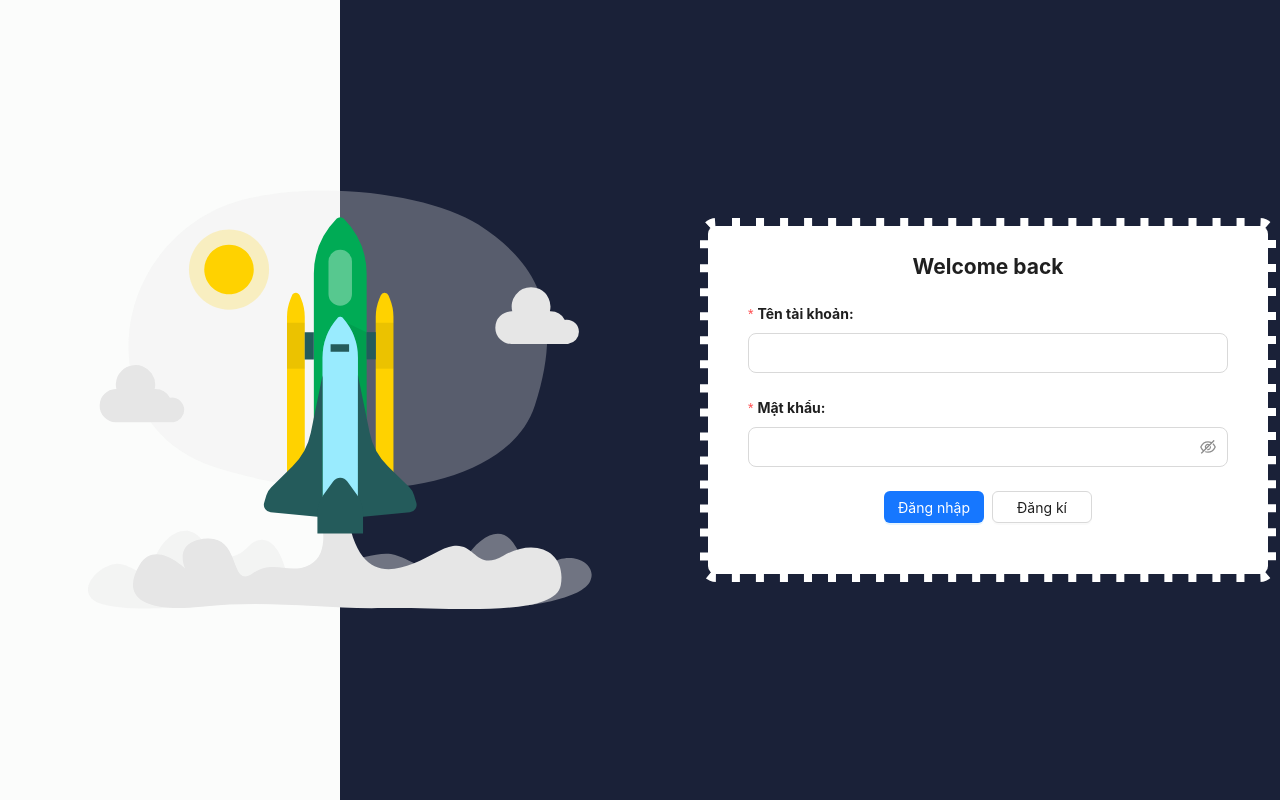
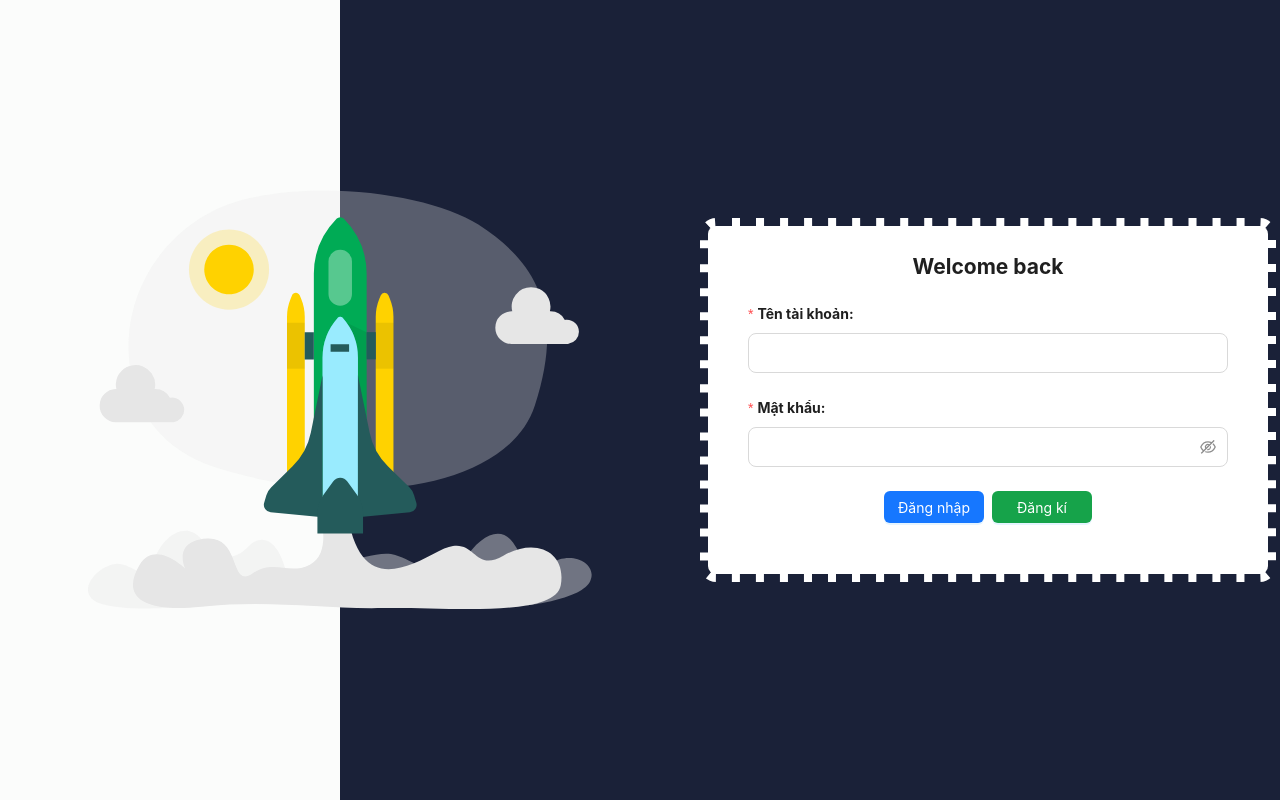
Before and after one commit to LeTuan03/manager-employee-l3, a React (Vite) app: page /login in a window 1280 px wide. Built offline with nearby package versions, Linux system fonts and the light colour scheme.

Commit message:
push code

```diff
--- a/src/App.jsx
+++ b/src/App.jsx
@@ -36,23 +36,27 @@ export default function App() {
             children: [
                 {
                     index: true,
-                    element: <></>,
+                    element: <>Home page</>,
                 },
                 {
                     path: "/manage_employee",
-                    element: <Employee></Employee>,
+                    element: isAuthenticated ? <Employee></Employee> : "403",
                 },
                 {
                     path: "/release",
-                    element: <PageEnd></PageEnd>,
+                    element: isAuthenticated ? <PageEnd></PageEnd> : "403",
                 },
                 {
                     path: "/awaiting_approval",
-                    element: <AwaitingApproval></AwaitingApproval>,
+                    element: isAuthenticated ? (
+                        <AwaitingApproval></AwaitingApproval>
+                    ) : (
+                        "403"
+                    ),
                 },
                 {
                     path: "/approved",
-                    element: <Approved></Approved>,
+                    element: isAuthenticated ? <Approved></Approved> : "403",
                 },
                 {
                     path: "/addnew_employee",
--- a/src/pages/signin/Signin.jsx
+++ b/src/pages/signin/Signin.jsx
@@ -167,7 +167,10 @@ export default function SignIn() {
                                     >
                                         Đăng nhập
                                     </Button>
-                                    <Button className="ml-2 w-[100px]">
+                                    <Button
+                                        className="ml-2 w-[100px] bg-green-600"
+                                        type="primary"
+                                    >
                                         Đăng kí
                                     </Button>
                                 </Form.Item>
--- a/src/utils/axios-customize.js
+++ b/src/utils/axios-customize.js
@@ -24,6 +24,9 @@ instance.interceptors.response.use(
         return response;
     },
     function (error) {
+        if (+error?.response?.status === 401) {
+            window.location.href = "/login";
+        }
         return Promise.reject(error);
     }
 );
```
